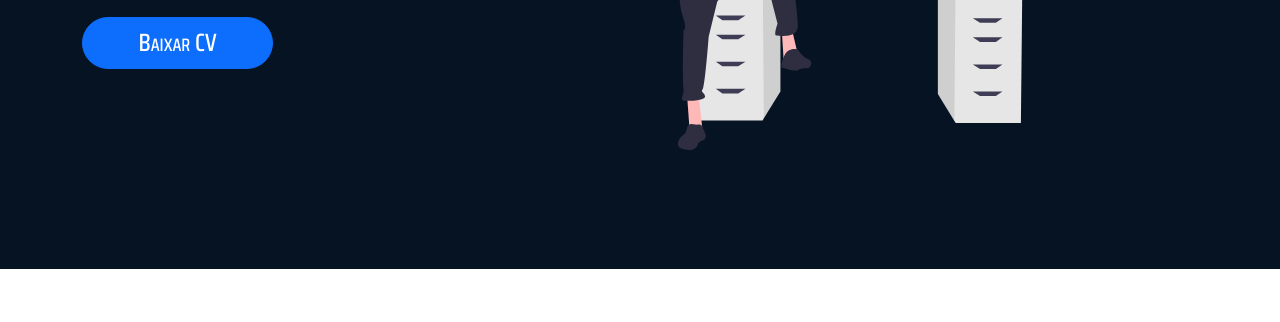
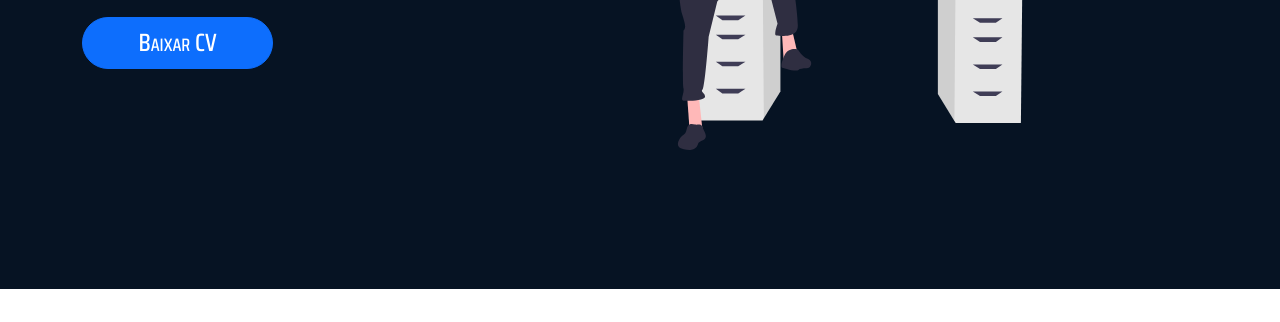
Before and after one commit to 26Tassiofernandes/porfolio, a plain HTML site: page index.html in a window 1280 px wide. Shown: the part 478-800 px from the top of the page. Drawn offline with nearby package versions, Linux system fonts and the light colour scheme.

Commit message:
Update style.css

```diff
--- a/src/CSS/style.css
+++ b/src/CSS/style.css
@@ -72,7 +72,7 @@ div#navbar-links a:hover {
 /*-------- CONTEÚDO HOMEPAGE --------*/
 
 div#home-area {
-    padding: 150px 0 100px;
+    padding: 150px 0 120px;
 }
 
 div#home-area h1.nome {
```
